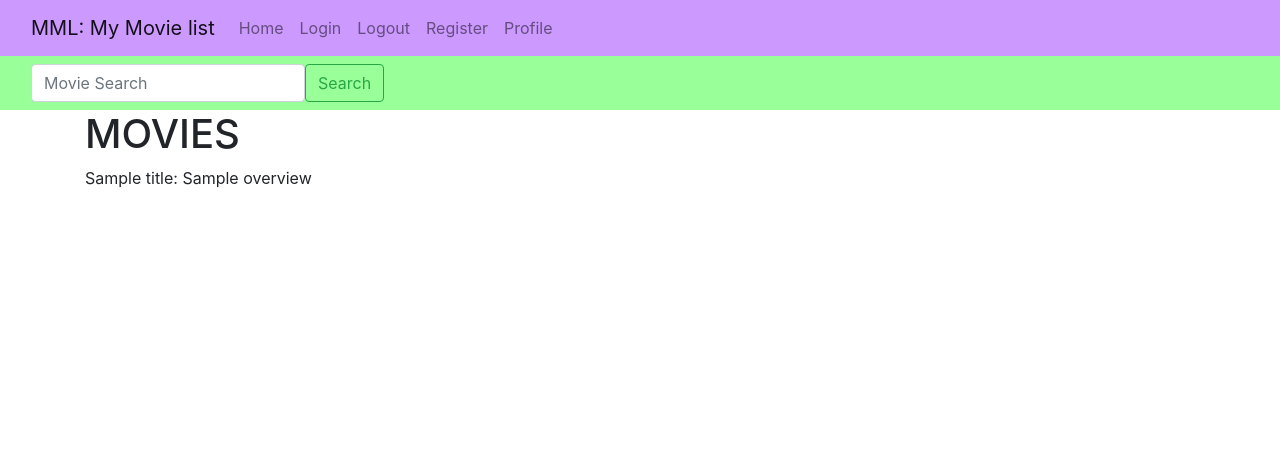
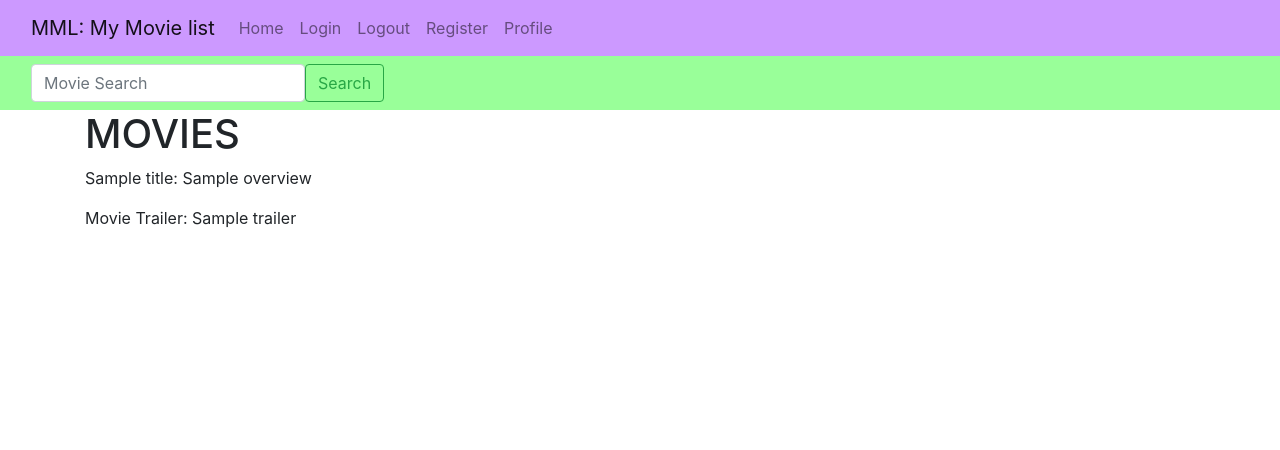
Before and after one commit to Cardboy777/MyMovieList, a Django app: template mymovielist/movies/templates/movies/movies.html in a window 1280 px wide. Shown: the top 450 px of the page. Run offline with Django 3.2, Linux system fonts and the light colour scheme; the template is opened without the code that fills it: most values are stand-ins (such as "Sample title", 1, 10 or a date in 2020); some libraries are stand-ins or nearby versions.

```diff
--- a/mymovielist/movies/templates/movies/movies.html
+++ b/mymovielist/movies/templates/movies/movies.html
@@ -10,5 +10,8 @@
     <p>
       {{ title }}: {{ overview }}
     </p>
+    <p>
+        Movie Trailer: {{ trailer }}
+    </p>
   </div>
 {% endblock %}
```
